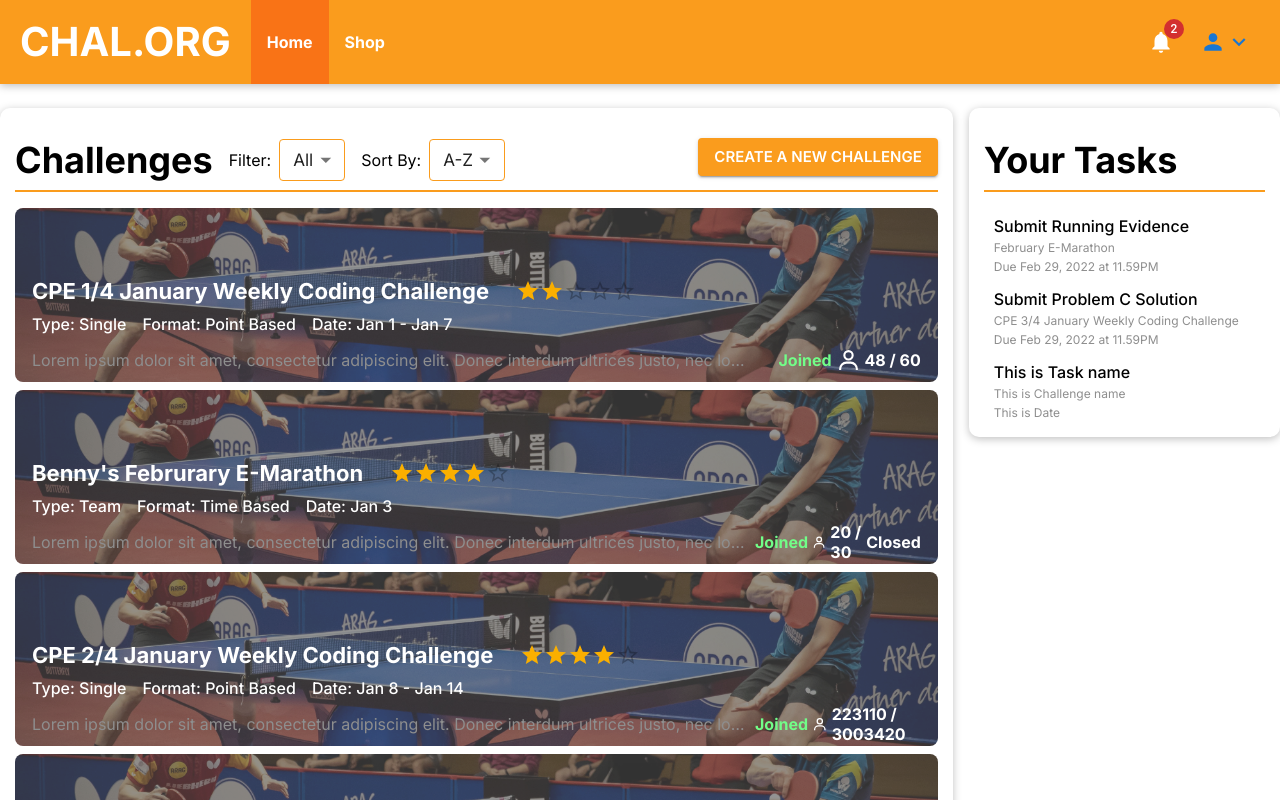
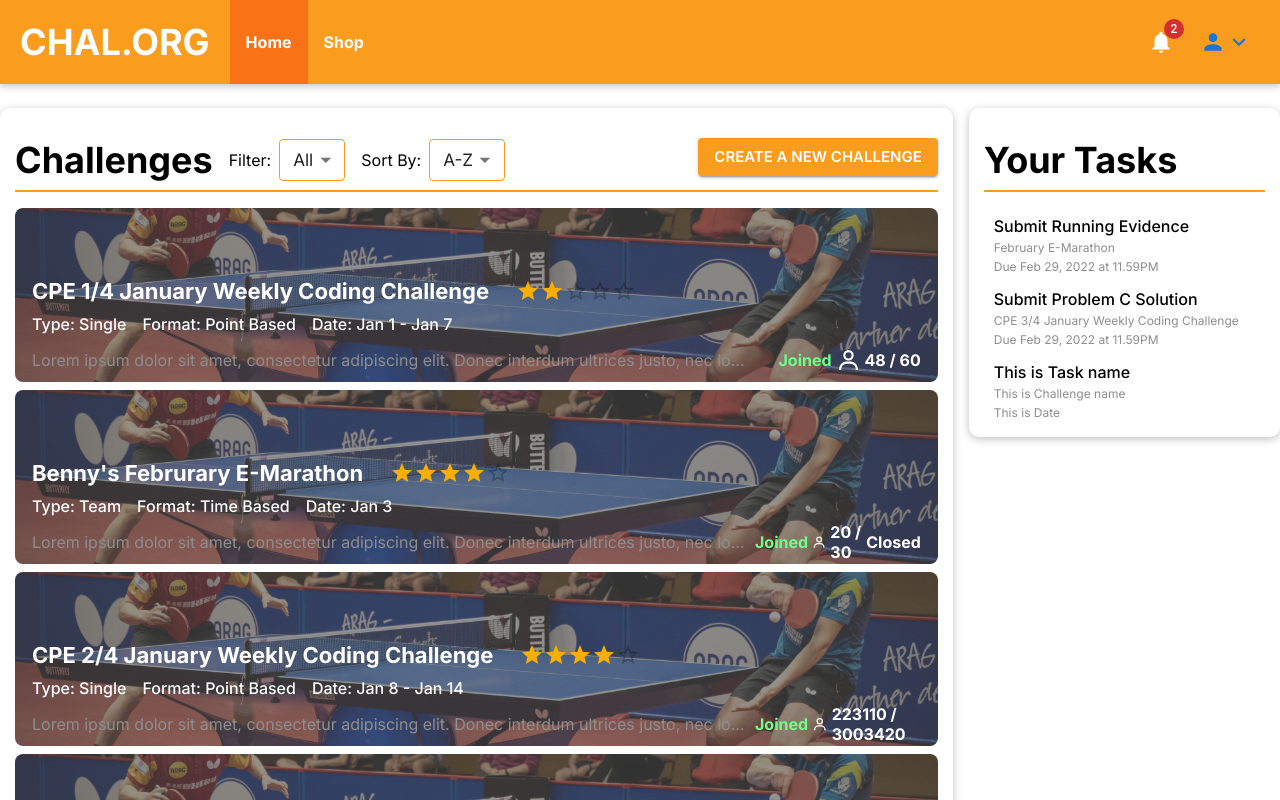
Before and after one commit to iambaangkok/challenge-organizer-frontend, a Next.js app: page /home in a window 1280 px wide. Shown: the top 800 px of the page. Built offline with nearby package versions, Linux system fonts and the light colour scheme; no server answers.

Commit message:
refactor: NavBar scss

```diff
--- a/components/navbar/NavBar.tsx
+++ b/components/navbar/NavBar.tsx
@@ -1,4 +1,4 @@
-import styles from './css/NavBar.module.css'
+import styles from './css/NavBar.module.scss'
 import ProfileDropdown from './ProfileDropdown';
 import { navLinks, restrictedLink } from '../../lib/navLinks'
 import Notification from './Notification';
@@ -12,11 +12,11 @@ export default function NavBar({ loginStatus, fullName }: any) {
     const router = useRouter()
 
     return (
-        <div className={styles.NavBar + ' flex justify-between ShadowContainer '}>
+        <div className={styles.NavBar + ' ShadowContainer'}>
             {/* Left */}
-            <div className={styles.Left + ' h-full flex items-center'}>
+            <div className={styles.Left}>
                 {/* Website Name, Logo */}
-                <div className={styles.Brand + ' H1 h-full flex flex-col justify-center'}>CHAL.ORG</div>
+                <div className={styles.Brand + ' H1'}>CHAL.ORG</div>
                 {/* Navigation Menu */}
                 {
                     navLinks.map((link: NavLinks, index) => {
@@ -25,8 +25,8 @@ export default function NavBar({ loginStatus, fullName }: any) {
                         }
                         if (router.asPath.includes(link.path))
                             return (
-                                <Link key={index} href={link.path} className=' text-white h-full flex flex-col justify-center px-4 no-underline bg-orange-500'>
-                                    <div className='TextBold flex flex-col justify-center'>
+                                <Link key={index} href={link.path} className={styles.LinkSelected}>
+                                    <div className='TextBold'>
                                         {link.name}
                                     </div>
                                 </Link>
@@ -34,7 +34,7 @@ export default function NavBar({ loginStatus, fullName }: any) {
                             )
                         else
                             return (
-                                <Link key={index} href={link.path} className='text-white h-full flex flex-col justify-center px-4 no-underline hover:bg-orange-500 ease-out duration-150'>
+                                <Link key={index} href={link.path} className={styles.LinkNotSelected}>
                                     <div id={link.name} className='TextBold'>
                                         {link.name}
                                     </div>
--- a/components/navbar/css/NavBar.module.css
+++ /dev/null
@@ -1,28 +0,0 @@
-.NavBar {
-    padding: 0px 20px;
-    height: 84px;
-    background: var(--PrimaryMain);
-}
-
-.Left {
-    padding: 0px;
-}
-
-.Brand {
-    padding: 0px 20px 0px 0px;
-    color: var(--White);
-
-    font-family: 'Inter';
-    font-style: normal;
-    font-weight: 700;
-    font-size: 40px;
-    line-height: 48px;
-}
-
-.Right {
-    display: flex;
-    flex-direction: row;
-    align-items: center;
-    padding: 0px;
-    gap: 10px;
-}
--- /dev/null
+++ b/components/navbar/css/NavBar.module.scss
@@ -0,0 +1,63 @@
+.NavBar {
+    padding: 0px 20px;
+    height: 84px;
+    background: var(--PrimaryMain);
+    display: flex;
+    justify-content: space-between;
+}
+
+.Left {
+    padding: 0px;
+    display: flex;
+    align-items: center;
+    height: 100%;
+}
+
+.Brand {
+    padding: 0px 20px 0px 0px;
+    color: var(--White);
+    display: flex;
+    flex-direction: column;
+    justify-content: center;
+    height: 100%;
+}
+
+.Right {
+    display: flex;
+    flex-direction: row;
+    align-items: center;
+    padding: 0px;
+    gap: 10px;
+}
+
+.Link {
+    display: flex;
+    padding-left: 1rem;
+    padding-right: 1rem;
+    color: var(--White);
+    text-decoration: none;
+    flex-direction: column;
+    justify-content: center;
+    height: 100%;
+
+    &Selected {
+        @extend .Link;
+        background-color: rgb(249 115 22);
+    }
+
+    &NotSelected {
+        @extend .Link;
+
+        transition-duration: 150ms;
+        transition-timing-function: cubic-bezier(0, 0, 0.2, 1);
+        background-color: none;
+
+        &:hover {
+            background-color: rgb(249 115 22);
+        }
+    }
+}
+
+.LinkText {
+
+}
--- a/components/navbar/css/ProfileDropdown.module.css
+++ /dev/null
@@ -1,3 +0,0 @@
-.MenuDropDownButton {
-    color: var(--White);
-}
--- a/styles/globals.scss
+++ b/styles/globals.scss
@@ -1,5 +1,5 @@
-@tailwind components;
-@tailwind utilities;
+@import "tailwindcss/components";
+@import "tailwindcss/utilities";
 
 :root {
     --PrimaryLight: #FFDDAE;
```
